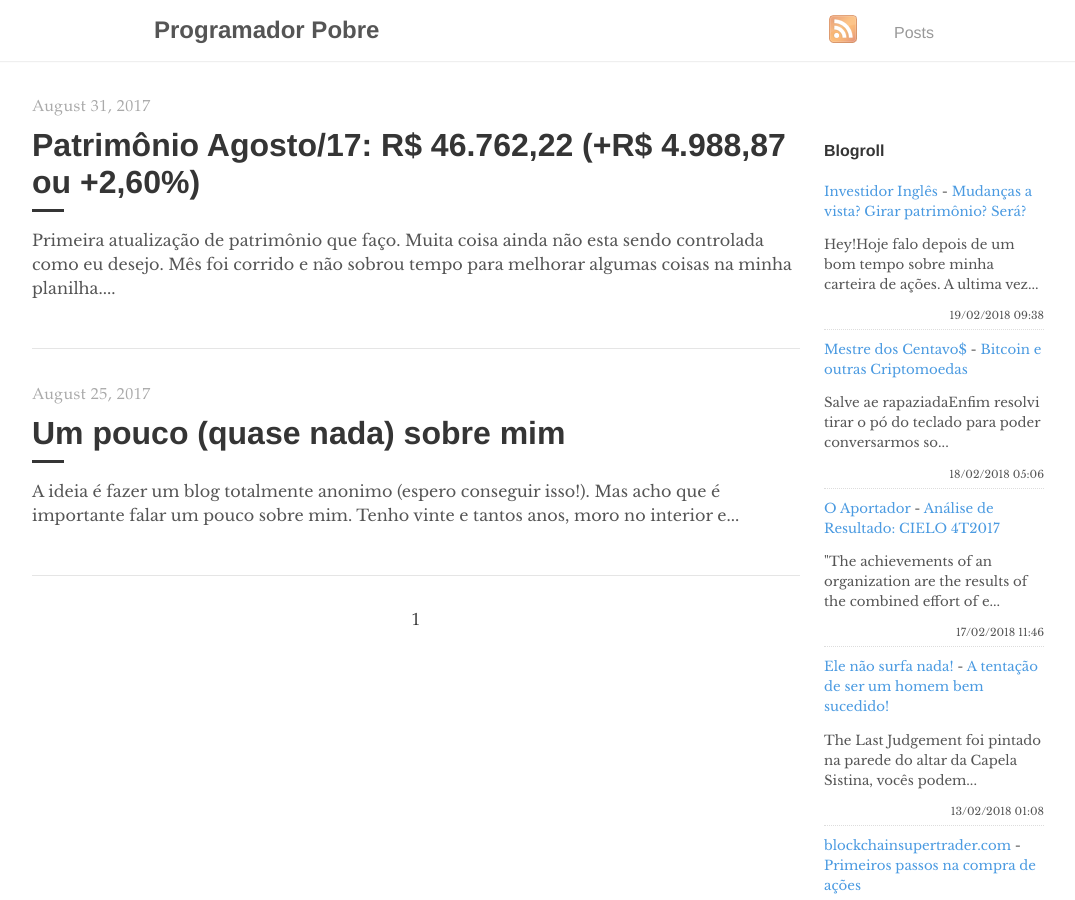
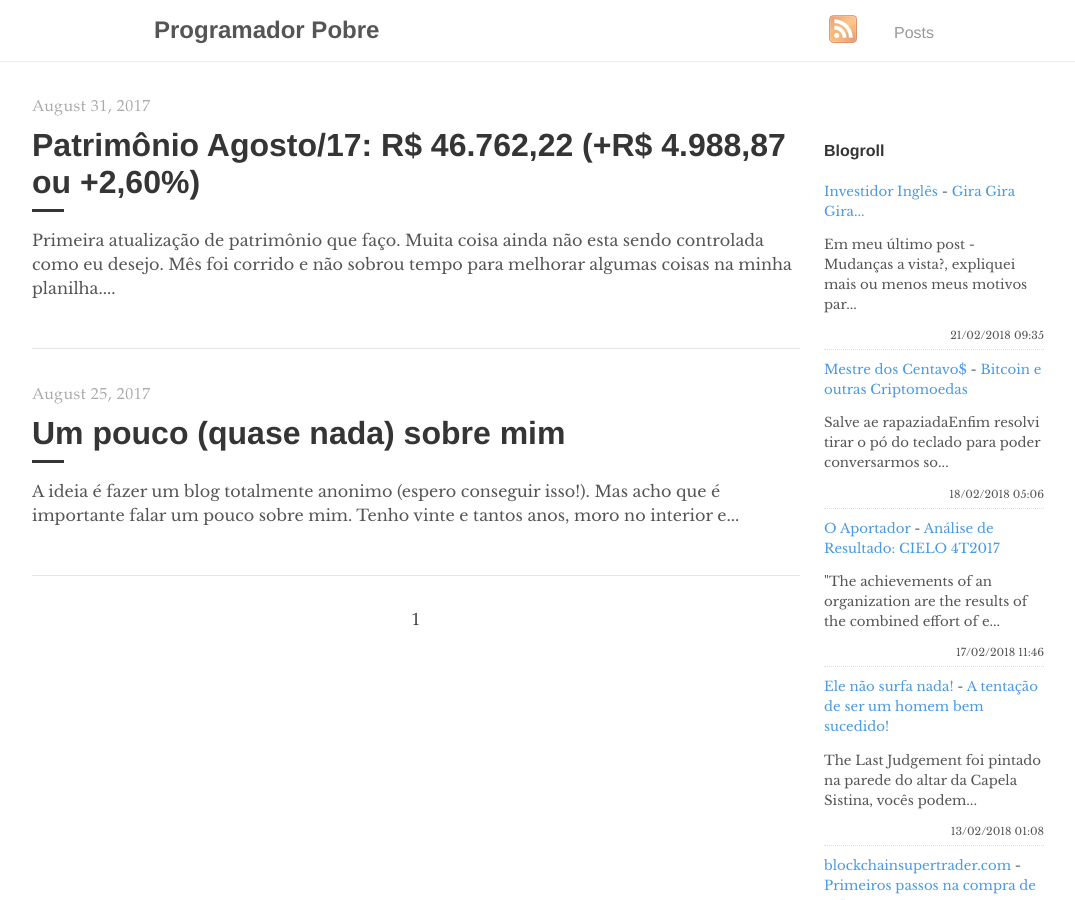
Before and after one commit to programadorpobre/programadorpobre.github.io, a Jekyll site: the page built from index.html, in a window 1280 px wide and 900 px high. Shown: the whole window, without its empty margins (96-1171 px from the left). Built offline with Jekyll 4.4.1, drawn with Linux system fonts in a browser that asks for light colours; the list of posts is cut into pages by our own code; comment, search, counter and statistics services are not loaded.

Commit message:
[ci skip] travis #200

```diff
--- a/_includes/feed-entries.html
+++ b/_includes/feed-entries.html
@@ -1,7 +1,7 @@
 <div class="feed-entry">
-    <a class="feed-entry-site-name" href="http://www.investidoringles.com/">Investidor Inglês</a> - <a class="feed-entry-title" href="http://www.investidoringles.com/2018/02/girar-patrimonio-acoes.html">Mudanças a vista?  Girar patrimônio?  Será?</a>
-    <p class="feed-entry-summary">Hey!Hoje falo depois de um bom tempo sobre minha carteira de ações. A ultima vez...</p>
-    <time datetime="2018-02-19T09:38:00.000-03:00">19/02/2018 09:38</time>
+    <a class="feed-entry-site-name" href="http://www.investidoringles.com/">Investidor Inglês</a> - <a class="feed-entry-title" href="http://www.investidoringles.com/2018/02/gira-gira-gira-venda-criptomoedas-compra-fiis.html">Gira Gira Gira...</a>
+    <p class="feed-entry-summary">Em meu último post - Mudanças a vista?, expliquei mais ou menos meus motivos par...</p>
+    <time datetime="2018-02-21T09:35:00.000-03:00">21/02/2018 09:35</time>
 </div>
 <div class="feed-entry">
     <a class="feed-entry-site-name" href="http://mestredoscentavos.blogspot.com/">Mestre dos Centavo$</a> - <a class="feed-entry-title" href="http://mestredoscentavos.blogspot.com/2018/02/bitcoin-e-outras-criptomoedas.html">Bitcoin e outras Criptomoedas</a>
```
